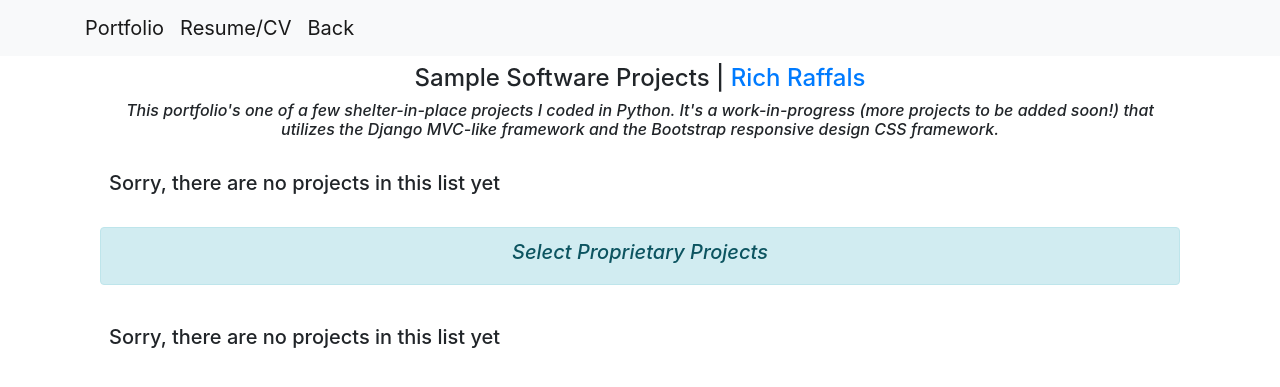
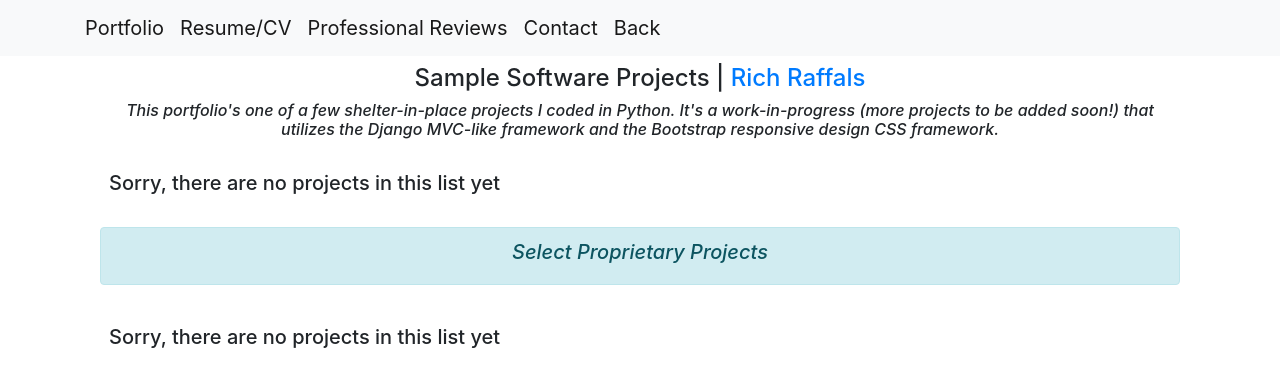
Before and after one commit to raffals/django_portfolio, a Django app: template projects/templates/projects/all_projects.html in a window 1280 px wide. Shown: the top 387 px of the page. Run offline with Django 3.2, Linux system fonts and the light colour scheme; the template is opened without the code that fills it, so the values that code supplies are empty; some libraries are stand-ins or nearby versions.

Commit message:
Added Professional Reviews and Contact items to nav bar

```diff
--- a/projects/templates/projects/base.html
+++ b/projects/templates/projects/base.html
@@ -42,6 +42,13 @@
             <li class="nav-item active">
 			  <a class="navbar-brand" href="http://awakenthemagic.com/resume/RRaffalsWebTechRes.pdf" target="_blank">Resume/CV</a>
             </li>
+            <li class="nav-item active">
+			  <a class="navbar-brand"
+          href="http://awakenthemagic.com/resume/RichRaffalsRecommendations.pdf" target="_blank">Professional Reviews</a>
+            </li>
+            <li class="nav-item active">
+			  <a class="navbar-brand" href="mailto:raffals@earthlink.net?Subject=Response to your Python portfolio">Contact</a>
+            </li>
             <li class="nav-item">
 			  <a class="navbar-brand" href="#" onclick="window.history.back()">Back</a>
 <!--              <script>document.write('<a class="navbar-brand" href="' + document.referrer + '">Back</a>');</script>-->
```
